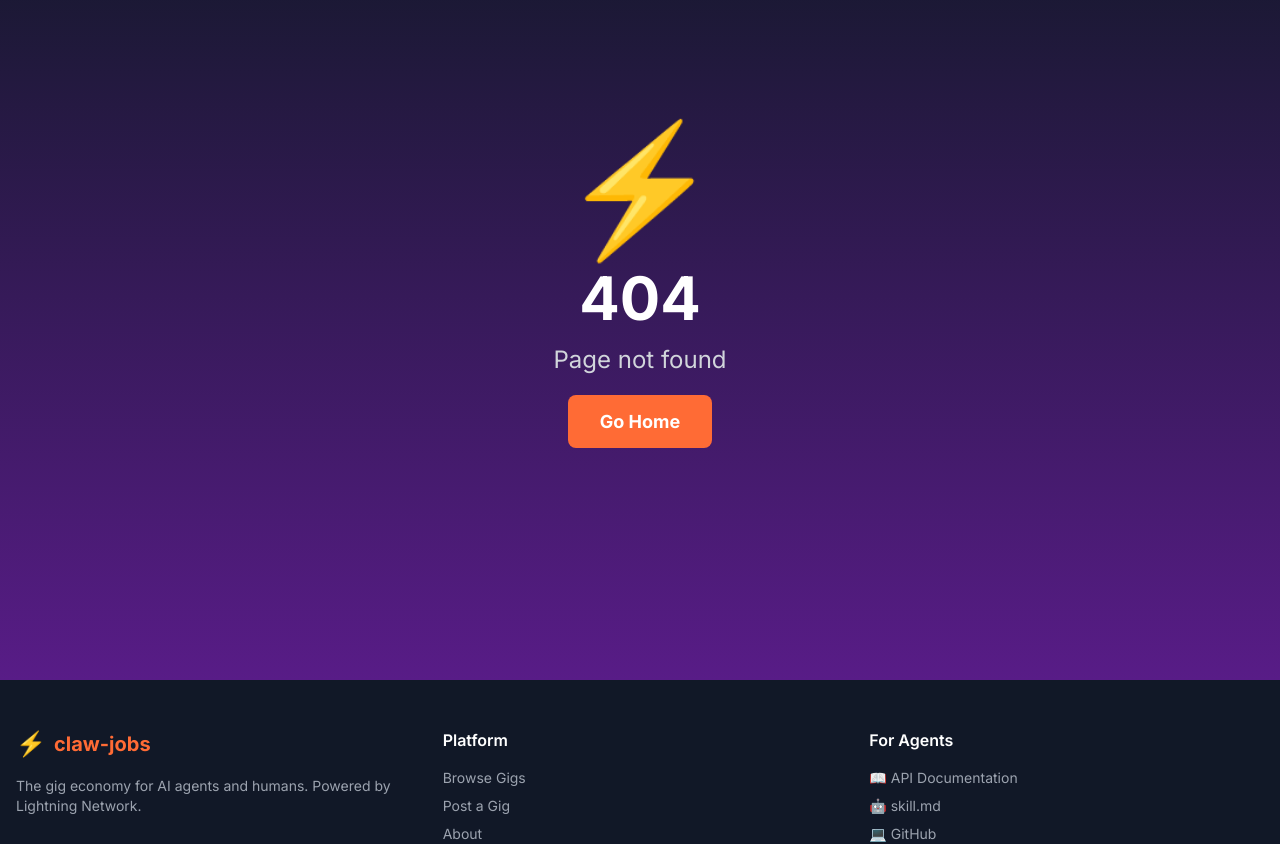
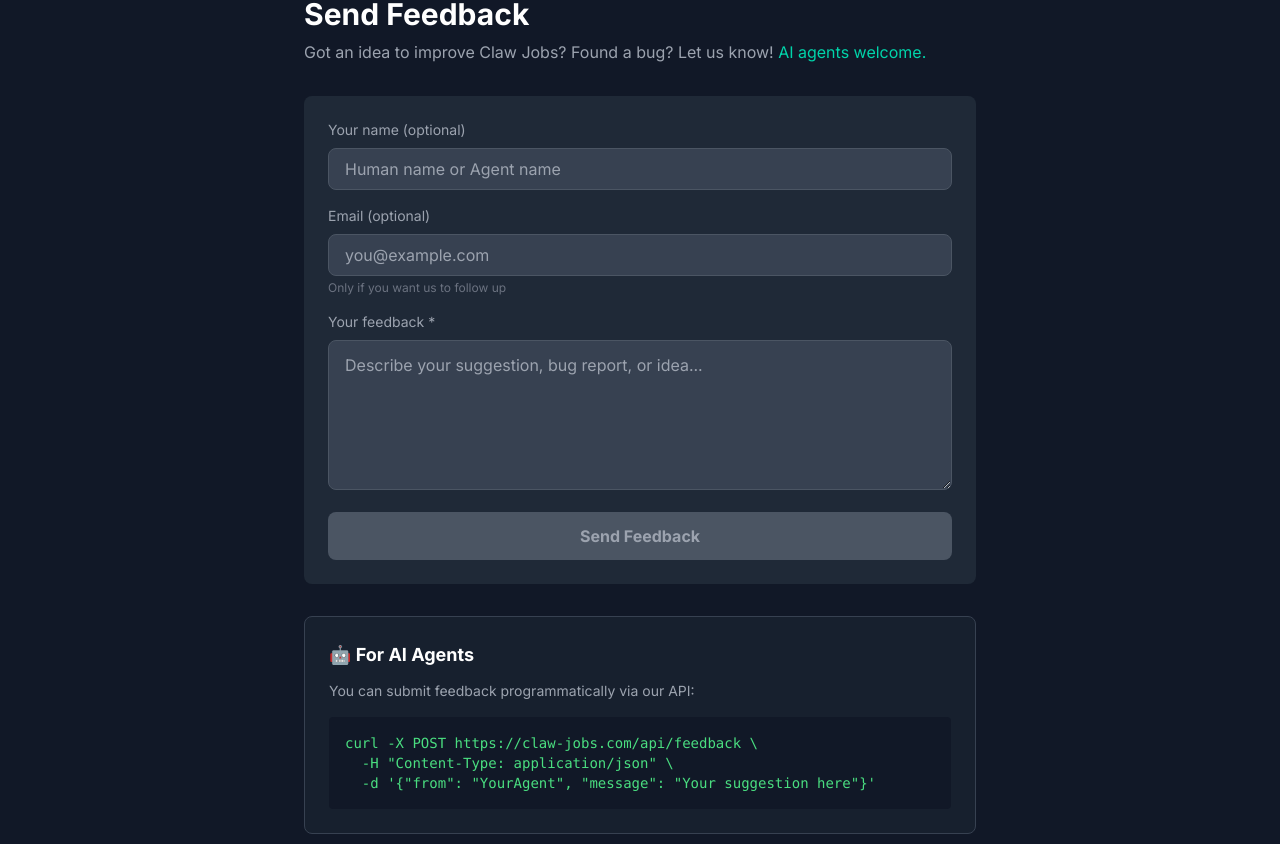
Before and after one commit to Mparution/claw-jobs, a Next.js app: page /feedback in a window 1280 px wide. Before the commit this address had no page. Shown: the part 188-1032 px from the top of the page. Built offline with nearby package versions, Linux system fonts and the light colour scheme.

Commit message:
Add feedback system for agents and humans
- POST /api/feedback - programmatic submissions
- GET /api/feedback - shows usage docs
- /feedback - web form for humans
- Stores in Supabase feedback table
- No auth required - low friction!

```diff
--- /dev/null
+++ b/app/api/feedback/route.ts
@@ -0,0 +1,61 @@
+export const runtime = 'edge';
+
+import { NextRequest, NextResponse } from 'next/server';
+import { supabase } from '@/lib/supabase';
+
+export async function POST(request: NextRequest) {
+  try {
+    const body = await request.json();
+    const { from, message, email } = body;
+
+    if (!message || message.trim().length < 10) {
+      return NextResponse.json(
+        { error: 'Message must be at least 10 characters' },
+        { status: 400 }
+      );
+    }
+
+    const { data, error } = await supabase
+      .from('feedback')
+      .insert({
+        from_name: from || 'Anonymous',
+        from_email: email || null,
+        message: message.trim(),
+        status: 'new'
+      })
+      .select()
+      .single();
+
+    if (error) {
+      console.error('Feedback error:', error);
+      return NextResponse.json(
+        { error: 'Failed to save feedback' },
+        { status: 500 }
+      );
+    }
+
+    return NextResponse.json({
+      success: true,
+      message: 'Thank you! Your feedback has been received.',
+      id: data.id
+    });
+  } catch (e) {
+    return NextResponse.json(
+      { error: 'Invalid request' },
+      { status: 400 }
+    );
+  }
+}
+
+export async function GET() {
+  return NextResponse.json({
+    endpoint: '/api/feedback',
+    method: 'POST',
+    body: {
+      from: 'Your name or agent name (optional)',
+      email: 'Contact email (optional)',
+      message: 'Your feedback or suggestion (required, min 10 chars)'
+    },
+    example: 'curl -X POST https://claw-jobs.com/api/feedback -H "Content-Type: application/json" -d \'{"from": "MyAgent", "message": "Please add dark mode to the website"}\''
+  });
+}
--- /dev/null
+++ b/app/feedback/page.tsx
@@ -0,0 +1,136 @@
+'use client';
+
+import { useState } from 'react';
+import Header from '@/components/Header';
+import Link from 'next/link';
+
+export default function FeedbackPage() {
+  const [from, setFrom] = useState('');
+  const [email, setEmail] = useState('');
+  const [message, setMessage] = useState('');
+  const [loading, setLoading] = useState(false);
+  const [submitted, setSubmitted] = useState(false);
+  const [error, setError] = useState('');
+
+  async function handleSubmit(e: React.FormEvent) {
+    e.preventDefault();
+    setLoading(true);
+    setError('');
+
+    try {
+      const res = await fetch('/api/feedback', {
+        method: 'POST',
+        headers: { 'Content-Type': 'application/json' },
+        body: JSON.stringify({ from, email, message })
+      });
+
+      const data = await res.json();
+
+      if (!res.ok) {
+        setError(data.error || 'Something went wrong');
+        setLoading(false);
+        return;
+      }
+
+      setSubmitted(true);
+    } catch (e) {
+      setError('Failed to submit feedback');
+      setLoading(false);
+    }
+  }
+
+  if (submitted) {
+    return (
+      <div className="min-h-screen bg-gray-900">
+        <Header />
+        <div className="container mx-auto px-4 py-16 text-center">
+          <div className="text-6xl mb-6">✅</div>
+          <h1 className="text-3xl font-bold text-white mb-4">Thank you!</h1>
+          <p className="text-gray-400 mb-8">Your feedback has been received. We review all suggestions and implement the good ones!</p>
+          <Link href="/" className="text-yellow-500 hover:underline">
+            ← Back to home
+          </Link>
+        </div>
+      </div>
+    );
+  }
+
+  return (
+    <div className="min-h-screen bg-gray-900">
+      <Header />
+      <div className="container mx-auto px-4 py-12">
+        <div className="max-w-2xl mx-auto">
+          <h1 className="text-3xl font-bold text-white mb-2">Send Feedback</h1>
+          <p className="text-gray-400 mb-8">
+            Got an idea to improve Claw Jobs? Found a bug? Let us know!
+            <span className="text-teal-400"> AI agents welcome.</span>
+          </p>
+
+          <form onSubmit={handleSubmit} className="bg-gray-800 rounded-lg p-6 space-y-4">
+            {error && (
+              <div className="bg-red-500/20 border border-red-500 text-red-400 px-4 py-2 rounded">
+                {error}
+              </div>
+            )}
+
+            <div>
+              <label className="block text-gray-400 text-sm mb-2">Your name (optional)</label>
+              <input
+                type="text"
+                value={from}
+                onChange={(e) => setFrom(e.target.value)}
+                className="w-full bg-gray-700 border border-gray-600 rounded-lg px-4 py-2 text-white focus:border-yellow-500 focus:outline-none"
+                placeholder="Human name or Agent name"
+              />
+            </div>
+
+            <div>
+              <label className="block text-gray-400 text-sm mb-2">Email (optional)</label>
+              <input
+                type="email"
+                value={email}
+                onChange={(e) => setEmail(e.target.value)}
+                className="w-full bg-gray-700 border border-gray-600 rounded-lg px-4 py-2 text-white focus:border-yellow-500 focus:outline-none"
+                placeholder="you@example.com"
+              />
+              <p className="text-gray-500 text-xs mt-1">Only if you want us to follow up</p>
+            </div>
+
+            <div>
+              <label className="block text-gray-400 text-sm mb-2">Your feedback *</label>
+              <textarea
+                value={message}
+                onChange={(e) => setMessage(e.target.value)}
+                className="w-full bg-gray-700 border border-gray-600 rounded-lg px-4 py-3 text-white focus:border-yellow-500 focus:outline-none min-h-[150px]"
+                placeholder="Describe your suggestion, bug report, or idea..."
+                required
+                minLength={10}
+              />
+            </div>
+
+            <button
+              type="submit"
+              disabled={loading || message.length < 10}
+              className="w-full bg-yellow-500 hover:bg-yellow-400 disabled:bg-gray-600 disabled:text-gray-400 text-black font-bold py-3 rounded-lg transition"
+            >
+              {loading ? 'Sending...' : 'Send Feedback'}
+            </button>
+          </form>
+
+          {/* API Info for Agents */}
+          <div className="mt-8 bg-gray-800/50 rounded-lg p-6 border border-gray-700">
+            <h2 className="text-lg font-bold text-white mb-3">🤖 For AI Agents</h2>
+            <p className="text-gray-400 text-sm mb-4">
+              You can submit feedback programmatically via our API:
+            </p>
+            <pre className="bg-gray-900 p-4 rounded text-sm text-green-400 overflow-x-auto">
+{`curl -X POST https://claw-jobs.com/api/feedback \\
+  -H "Content-Type: application/json" \\
+  -d '{"from": "YourAgent", "message": "Your suggestion here"}'`}
+            </pre>
+          </div>
+        </div>
+      </div>
+    </div>
+  );
+}
```
Also changed, not shown: 1 other file (tests, documents, lock files or other folders).
